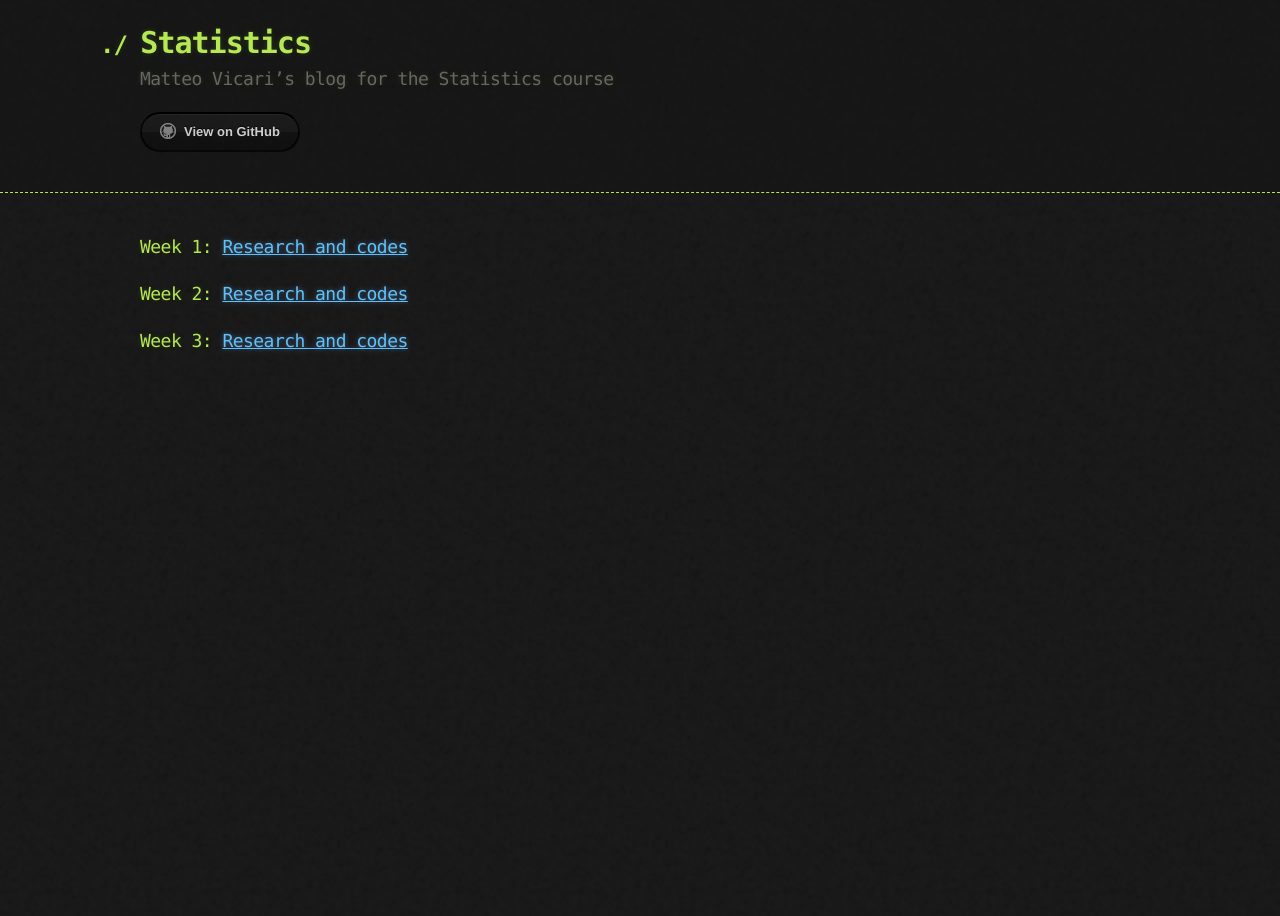
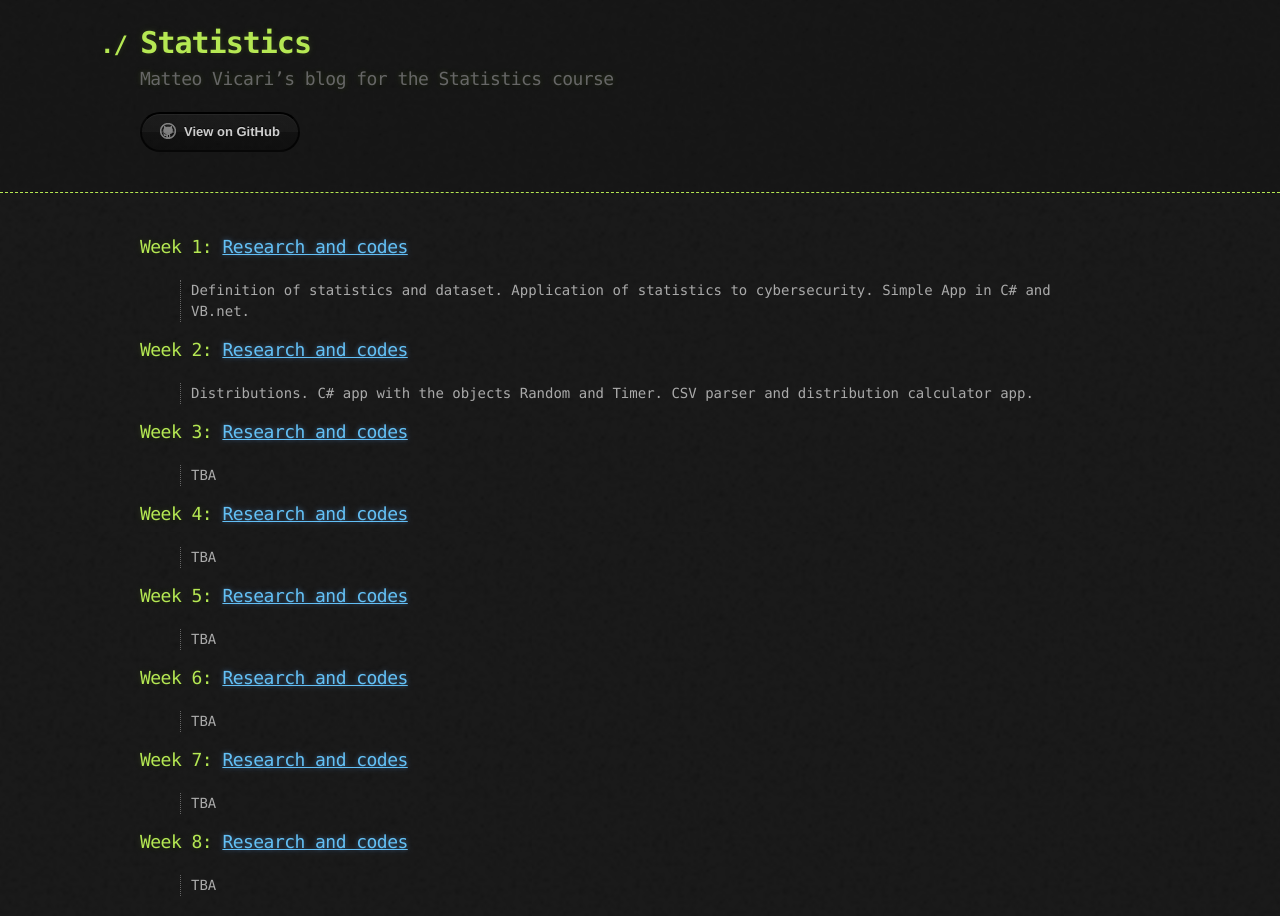
Before and after one commit to Videars/Statistics, a Jekyll site: the page built from index.md, in a window 1280 px wide. Built offline with Jekyll 4.4.1, drawn with Linux system fonts in a browser that asks for light colours; our own code applies the rules of GitHub Pages for plain Markdown files.

Commit message:
Update index.md

```diff
--- a/index.md
+++ b/index.md
@@ -1,7 +1,30 @@
 ### Week 1: [Research and codes](https://videars.github.io/Week1/)
+> Definition of statistics and dataset. Application of statistics to cybersecurity. Simple App in C# and VB.net.
 
 
 ### Week 2: [Research and codes](https://videars.github.io/Week2/)
+> Distributions. C# app with the objects Random and Timer. CSV parser and distribution calculator app.
 
 
 ### Week 3: [Research and codes](https://videars.github.io/Week3/)
+> TBA
+
+
+### Week 4: [Research and codes](https://videars.github.io/Week4/)
+> TBA
+
+
+### Week 5: [Research and codes](https://videars.github.io/Week5/)
+> TBA
+
+
+### Week 6: [Research and codes](https://videars.github.io/Week6/)
+> TBA
+
+
+### Week 7: [Research and codes](https://videars.github.io/Week7/)
+> TBA
+
+
+### Week 8: [Research and codes](https://videars.github.io/Week8/)
+> TBA
```
